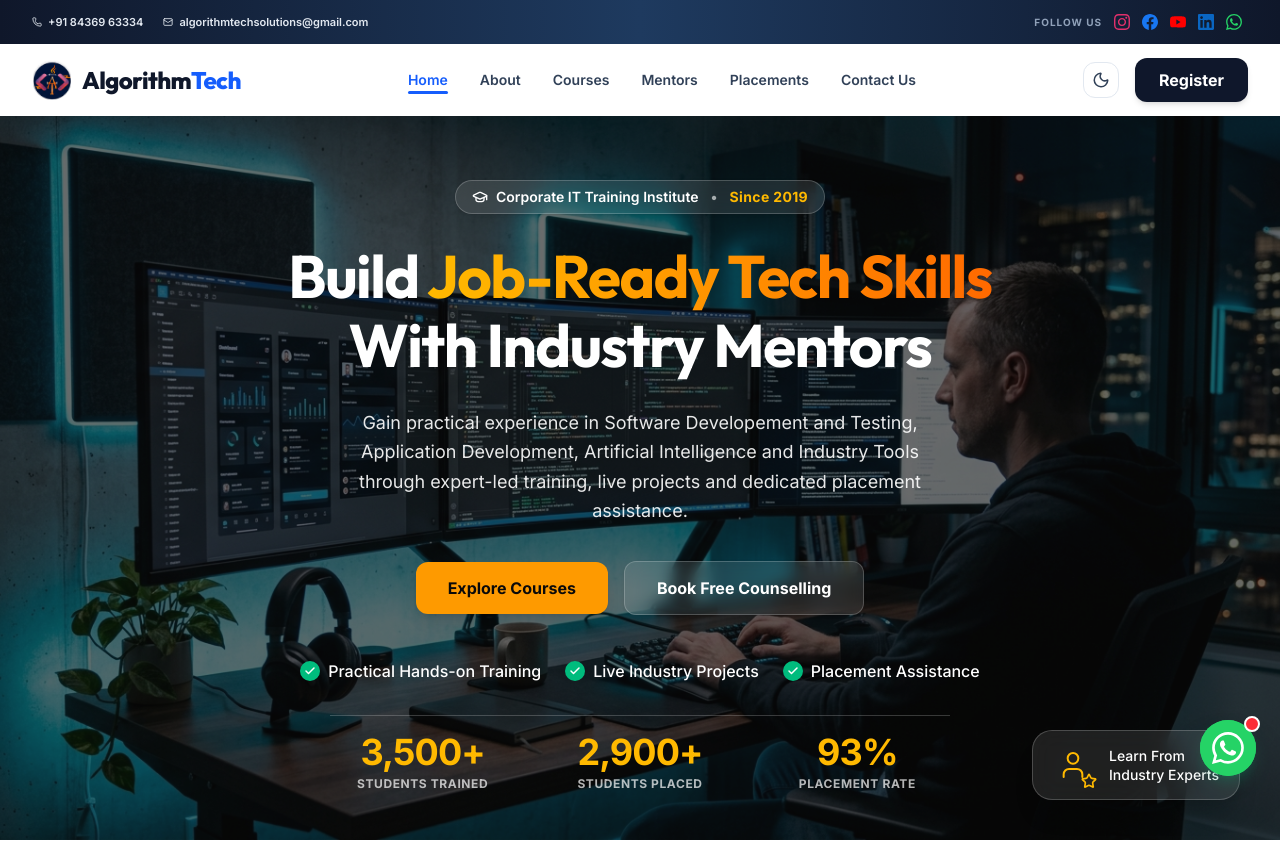
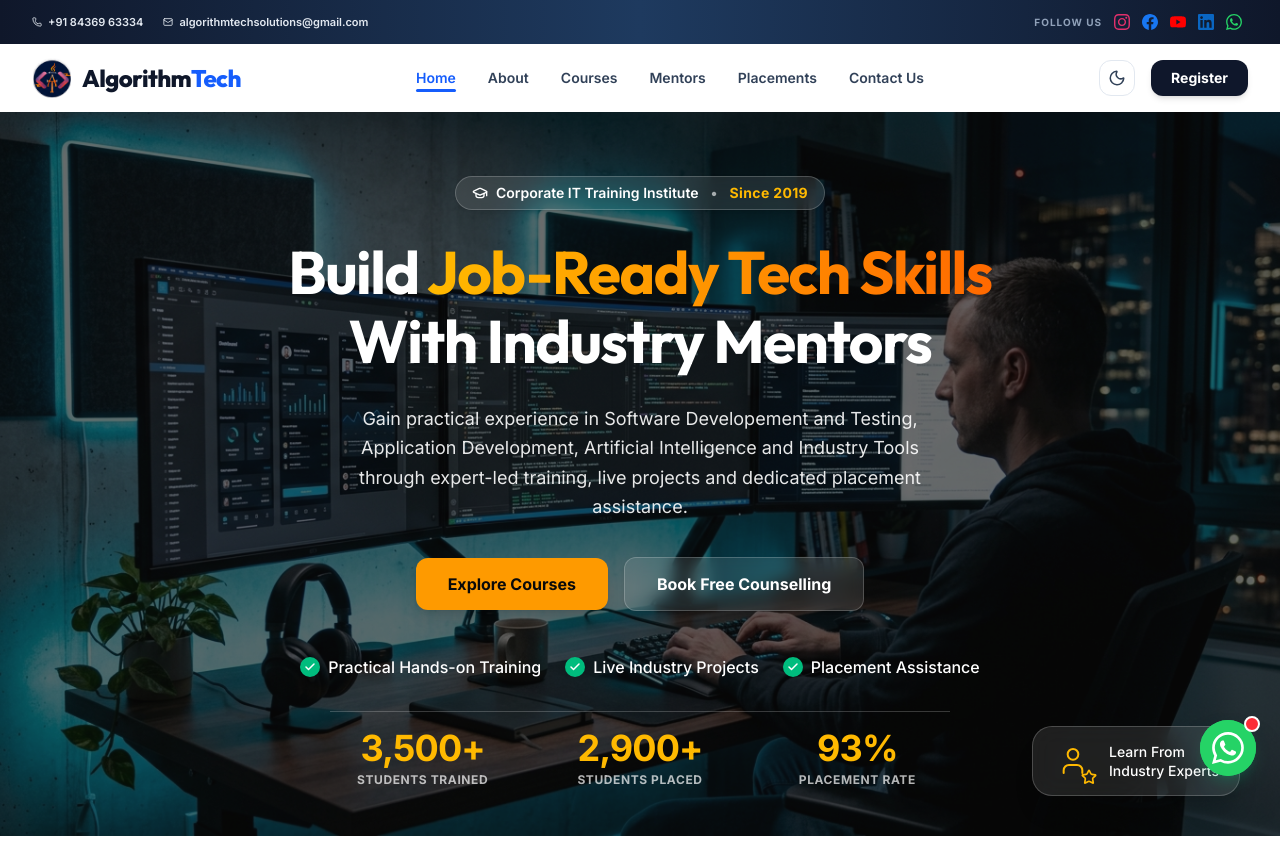
Before and after one commit to Pranav-Darokar/AlgorithmTechSolutions, a React (Vite) app: page / in a window 1280 px wide. Shown: the top 842 px of the page. Built offline with nearby package versions, Linux system fonts and the light colour scheme.

Commit message:
Resize register button in Navbar

```diff
--- a/src/components/common/Navbar.jsx
+++ b/src/components/common/Navbar.jsx
@@ -112,7 +112,7 @@ export default function Navbar() {
             {isDarkMode ? <Sun size={18} className="text-amber-400" /> : <Moon size={18} className="text-slate-700" />}
           </button>
           <Link to="/register">
-            <button className="bg-slate-900 hover:bg-slate-800 dark:bg-white dark:text-slate-900 dark:hover:bg-slate-100 text-white font-bold rounded-xl px-6 py-2.5 text-base shadow-md transition-all hover:scale-[1.02] cursor-pointer">
+            <button className="bg-slate-900 hover:bg-slate-800 dark:bg-white dark:text-slate-900 dark:hover:bg-slate-100 text-white font-bold rounded-xl px-5 py-2 text-sm shadow-md transition-all hover:scale-[1.02] cursor-pointer">
               Register
             </button>
           </Link>
@@ -163,7 +163,7 @@ export default function Navbar() {
               ))}
               <div className="pt-3 border-t border-slate-200 dark:border-slate-800">
                 <Link to="/register" onClick={() => setIsOpen(false)} className="w-full block">
-                  <button className="w-full bg-slate-900 hover:bg-slate-800 dark:bg-white dark:text-slate-900 dark:hover:bg-slate-100 text-white font-bold rounded-xl py-3.5 text-lg text-center shadow-md transition-all">
+                  <button className="w-full bg-slate-900 hover:bg-slate-800 dark:bg-white dark:text-slate-900 dark:hover:bg-slate-100 text-white font-bold rounded-xl py-2.5 text-base text-center shadow-md transition-all">
                     Register
                   </button>
                 </Link>
```
